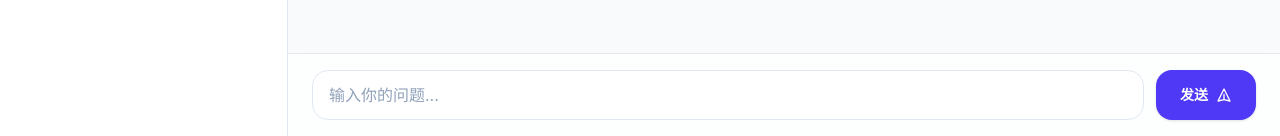
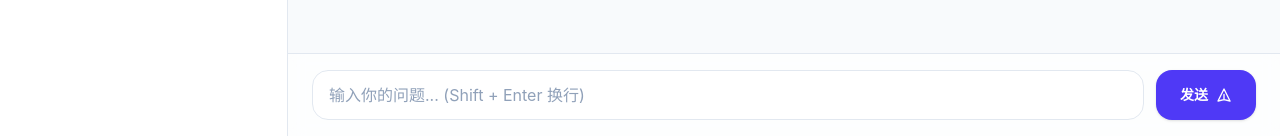
Before and after one commit to BowieHe/finpal, a Next.js app: page / in a window 1280 px wide. Shown: the part 664-800 px from the top of the page. Built offline with nearby package versions, Linux system fonts and the light colour scheme; no server answers.

Commit message:
fix:achieve multi-line input

```diff
--- a/src/components/ChatInput.tsx
+++ b/src/components/ChatInput.tsx
@@ -1,4 +1,6 @@
 'use client';
+
+import { useRef } from 'react';
 
 
 interface ChatInputProps {
@@ -7,6 +9,8 @@ interface ChatInputProps {
 }
 
 export default function ChatInput({ onSend, disabled }: ChatInputProps) {
+  const formRef = useRef<HTMLFormElement>(null);
+
   const handleSubmit = (e: React.FormEvent<HTMLFormElement>) => {
     e.preventDefault();
     const formData = new FormData(e.currentTarget);
@@ -14,23 +18,47 @@ export default function ChatInput({ onSend, disabled }: ChatInputProps) {
     if (question.trim()) {
       onSend(question);
       e.currentTarget.reset();
+
+      // Reset textarea height after sending
+      const textarea = e.currentTarget.querySelector('textarea');
+      if (textarea) {
+        textarea.style.height = 'auto';
+      }
+    }
+  };
+
+  const handleInput = (e: React.FormEvent<HTMLTextAreaElement>) => {
+    const target = e.currentTarget;
+    target.style.height = 'auto'; // Reset the height first to shrink if text was deleted
+    target.style.height = `${target.scrollHeight}px`; // Set to the newly computed scrollHeight
+  };
+
+  const handleKeyDown = (e: React.KeyboardEvent<HTMLTextAreaElement>) => {
+    if (e.key === 'Enter' && !e.shiftKey) {
+      e.preventDefault();
+      if (formRef.current) {
+        formRef.current.requestSubmit();
+      }
     }
   };
 
   return (
     <form
+      ref={formRef}
       onSubmit={handleSubmit}
       className="border-t border-slate-200 dark:border-slate-800 bg-white/70 dark:bg-slate-950/40 backdrop-blur"
     >
       <div className="max-w-5xl mx-auto px-4 sm:px-6 py-4">
 
         <div className="flex gap-3">
-          <input
-            type="text"
+          <textarea
             name="question"
-            placeholder="输入你的问题..."
+            placeholder="输入你的问题... (Shift + Enter 换行)"
             disabled={disabled}
-            className="flex-1 rounded-2xl px-4 py-3 border border-slate-200 dark:border-slate-800 bg-white dark:bg-slate-950 text-slate-900 dark:text-slate-100 placeholder:text-slate-400 dark:placeholder:text-slate-600 focus:outline-none focus:ring-2 focus:ring-indigo-500/20 dark:focus:ring-indigo-400/20 focus:border-indigo-500 disabled:opacity-50 disabled:cursor-not-allowed"
+            onInput={handleInput}
+            onKeyDown={handleKeyDown}
+            rows={1}
+            className="flex-1 rounded-2xl px-4 py-3 border border-slate-200 dark:border-slate-800 bg-white dark:bg-slate-950 text-slate-900 dark:text-slate-100 placeholder:text-slate-400 dark:placeholder:text-slate-600 focus:outline-none focus:ring-2 focus:ring-indigo-500/20 dark:focus:ring-indigo-400/20 focus:border-indigo-500 disabled:opacity-50 disabled:cursor-not-allowed resize-none max-h-48 overflow-y-auto"
           />
           <button
             type="submit"
--- a/src/components/DeciderResult.tsx
+++ b/src/components/DeciderResult.tsx
@@ -1,4 +1,6 @@
 'use client';
+
+import React, { useMemo } from 'react';
 
 import ReactMarkdown from 'react-markdown';
 import remarkGfm from 'remark-gfm';
@@ -72,7 +74,7 @@ export default function DeciderResult({ winner, summary, isStreaming }: DeciderR
         <div className="text-sm text-slate-700 dark:text-slate-300 leading-relaxed overflow-x-auto prose prose-slate dark:prose-invert prose-p:my-1 prose-table:my-2 prose-th:px-2 prose-td:px-2 max-w-none">
           <ReactMarkdown
             remarkPlugins={[remarkGfm]}
-            components={{
+            components={useMemo(() => ({
               code({ node, inline, className, children, ...props }: any) {
                 const match = /language-(\w+)/.exec(className || '');
                 if (!inline && match && match[1] === 'mermaid') {
@@ -84,7 +86,7 @@ export default function DeciderResult({ winner, summary, isStreaming }: DeciderR
                   </code>
                 );
               },
-            }}
+            }), [])}
           >
             {summary}
           </ReactMarkdown>
--- a/src/components/MessageCard.tsx
+++ b/src/components/MessageCard.tsx
@@ -1,6 +1,6 @@
 "use client";
 
-import { useState } from "react";
+import { useState, useMemo } from "react";
 import { ChevronDown, ChevronUp } from "lucide-react";
 import ReactMarkdown from "react-markdown";
 
@@ -82,12 +82,14 @@ export function MessageCard({ role, content, thinking, timestamp }: MessageCardP
     const isRight = config.side === "right";
     const color = isUser ? "#94a3b8" : (role === "optimistic" ? "#879A39" : "#D14D41");
 
+    const components = useMemo(() => createMarkdownComponents(color), [color]);
+
     if (isUser) {
         return (
             <div className="flex justify-center my-4">
                 <div className={`${config.bg} border ${config.border} rounded-2xl px-6 py-3 max-w-[80%] shadow-lg`}>
                     <div className={`text-sm ${config.text} leading-relaxed`}>
-                        <ReactMarkdown components={createMarkdownComponents(color)}>
+                        <ReactMarkdown components={components}>
                             {content}
                         </ReactMarkdown>
                     </div>
@@ -142,7 +144,7 @@ export function MessageCard({ role, content, thinking, timestamp }: MessageCardP
 
                 {/* Content */}
                 <div className={`text-sm text-[#CECDC3] leading-relaxed ${isRight ? "text-right" : "text-left"}`}>
-                    <ReactMarkdown components={createMarkdownComponents(color)}>
+                    <ReactMarkdown components={components}>
                         {content}
                     </ReactMarkdown>
                 </div>
```
